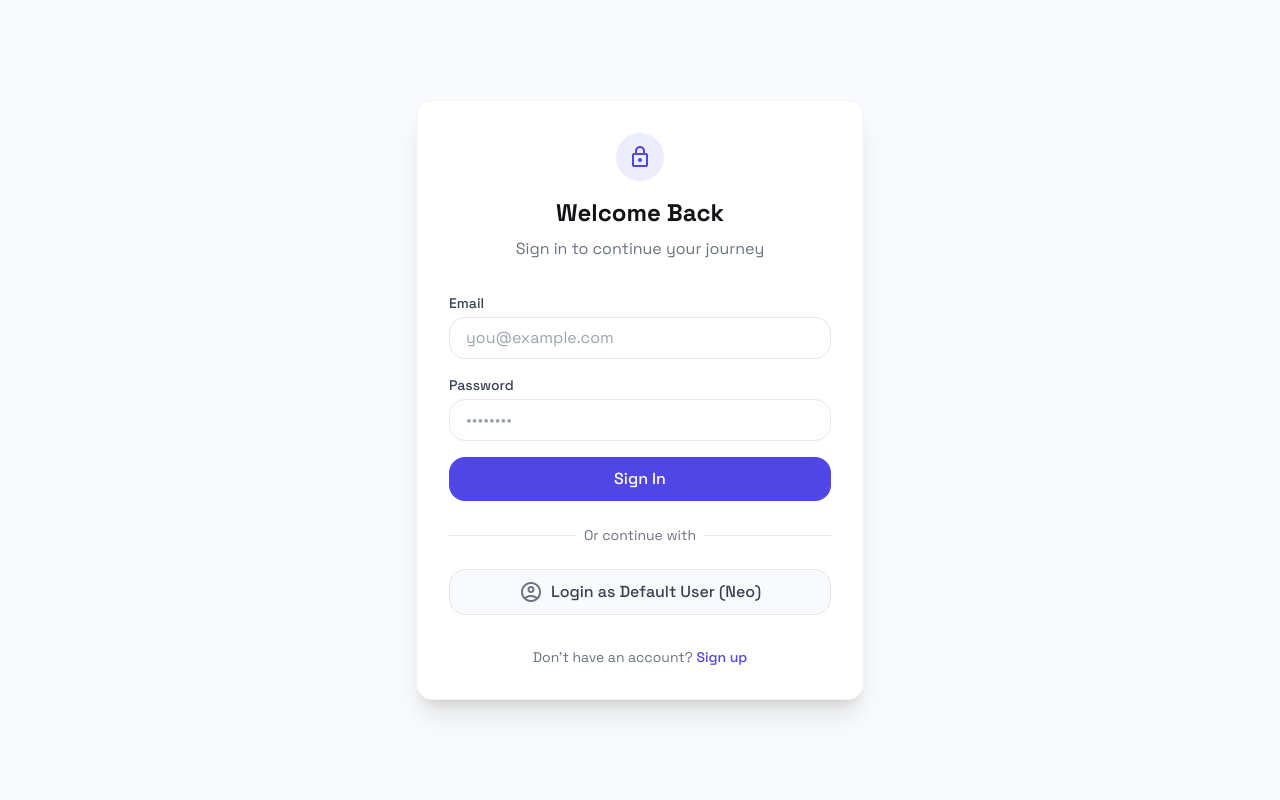
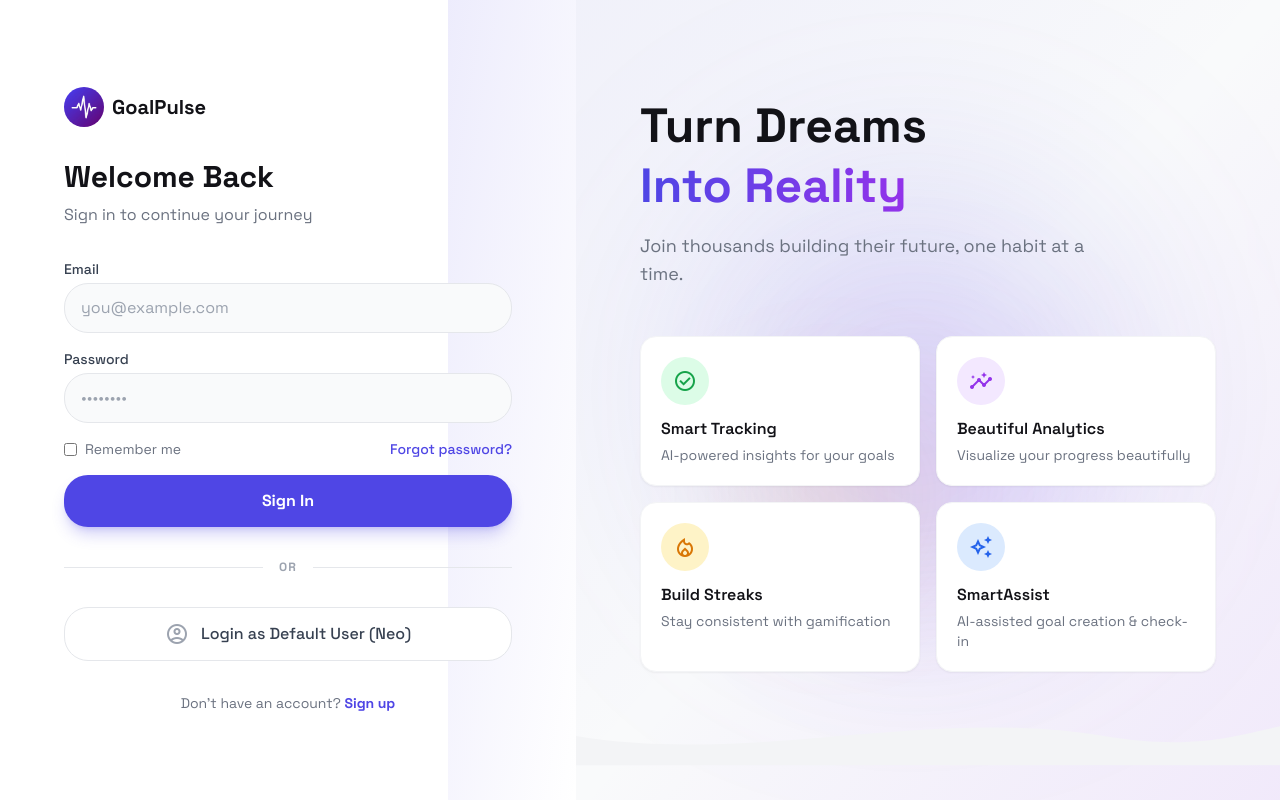
Before and after one commit to Iamsbharti/GoalPulse, a Next.js app in the folder frontend/: page /login in a window 1280 px wide. Built offline with nearby package versions, Linux system fonts and the light colour scheme.

Commit message:
logout feature; landing page

```diff
--- a/frontend/app/login/page.tsx
+++ b/frontend/app/login/page.tsx
@@ -3,6 +3,8 @@
 import { useState } from "react";
 import Link from "next/link";
 import { useAuth } from "@/context/AuthContext";
+
+import { AuthLayout } from "@/components/AuthLayout";
 
 export default function LoginPage() {
     const [email, setEmail] = useState("");
@@ -30,18 +32,15 @@ export default function LoginPage() {
     };
 
     return (
-        <div className="min-h-screen flex items-center justify-center bg-[#F9FAFB] dark:bg-[#121217] p-4">
-            <div className="w-full max-w-md bg-white dark:bg-[#19192E] rounded-2xl shadow-xl p-8 border border-gray-100 dark:border-gray-800">
-                <div className="text-center mb-8">
-                    <div className="w-12 h-12 bg-primary/10 rounded-xl flex items-center justify-center mx-auto mb-4">
-                        <span className="material-symbols-outlined text-primary text-2xl">lock</span>
-                    </div>
-                    <h1 className="text-2xl font-bold text-[#121217] dark:text-white mb-2">Welcome Back</h1>
-                    <p className="text-gray-500 dark:text-gray-400">Sign in to continue your journey</p>
-                </div>
-
+        <AuthLayout
+            title="Welcome Back"
+            subtitle="Sign in to continue your journey"
+            linkText="Don't have an account?"
+            linkUrl="/signup"
+            linkAction="Sign up"
+        >
             {error && (
-                    <div className="bg-red-50 text-red-600 p-3 rounded-lg mb-6 text-sm text-center border border-red-100">
+                <div className="bg-red-50 dark:bg-red-900/10 text-red-600 dark:text-red-400 p-3 rounded-lg text-sm text-center border border-red-100 dark:border-red-800 animate-in fade-in slide-in-from-top-2">
                     {error}
                 </div>
             )}
@@ -54,7 +53,7 @@ export default function LoginPage() {
                         required
                         value={email}
                         onChange={(e) => setEmail(e.target.value)}
-                            className="w-full px-4 py-2 rounded-lg border border-gray-200 dark:border-gray-700 bg-white dark:bg-gray-800 text-gray-900 dark:text-white focus:ring-2 focus:ring-primary/20 focus:border-primary transition-all outline-none"
+                        className="w-full px-4 py-3 rounded-xl border border-gray-200 dark:border-gray-700 bg-gray-50 dark:bg-gray-800/50 text-gray-900 dark:text-white focus:ring-2 focus:ring-primary/20 focus:border-primary transition-all outline-none"
                         placeholder="you@example.com"
                     />
                 </div>
@@ -65,45 +64,45 @@ export default function LoginPage() {
                         required
                         value={password}
                         onChange={(e) => setPassword(e.target.value)}
-                            className="w-full px-4 py-2 rounded-lg border border-gray-200 dark:border-gray-700 bg-white dark:bg-gray-800 text-gray-900 dark:text-white focus:ring-2 focus:ring-primary/20 focus:border-primary transition-all outline-none"
+                        className="w-full px-4 py-3 rounded-xl border border-gray-200 dark:border-gray-700 bg-gray-50 dark:bg-gray-800/50 text-gray-900 dark:text-white focus:ring-2 focus:ring-primary/20 focus:border-primary transition-all outline-none"
                         placeholder="••••••••"
                     />
+                </div>
+
+                <div className="flex items-center justify-between text-sm">
+                    <label className="flex items-center gap-2 cursor-pointer">
+                        <input type="checkbox" className="rounded border-gray-300 text-primary focus:ring-primary" />
+                        <span className="text-gray-500 dark:text-gray-400">Remember me</span>
+                    </label>
+                    <a href="#" className="text-primary hover:text-primary-600 font-medium">Forgot password?</a>
                 </div>
 
                 <button
                     type="submit"
                     disabled={isLoading}
-                        className="w-full bg-primary hover:bg-primary-600 text-white font-medium py-2.5 rounded-lg transition-colors flex items-center justify-center gap-2 disabled:opacity-70 disabled:cursor-not-allowed"
+                    className="w-full bg-primary hover:bg-primary-600 text-white font-bold py-3.5 rounded-xl shadow-lg shadow-primary/25 hover:shadow-primary/40 transition-all transform hover:-translate-y-0.5 flex items-center justify-center gap-2 disabled:opacity-70 disabled:cursor-not-allowed disabled:transform-none"
                 >
                     {isLoading ? <span className="material-symbols-outlined animate-spin text-sm">progress_activity</span> : "Sign In"}
                 </button>
             </form>
 
-                <div className="relative my-6">
+            <div className="relative my-8">
                 <div className="absolute inset-0 flex items-center">
-                        <div className="w-full border-t border-gray-200 dark:border-gray-700"></div>
+                    <div className="w-full border-t border-gray-200 dark:border-gray-800"></div>
                 </div>
                 <div className="relative flex justify-center text-sm">
-                        <span className="px-2 bg-white dark:bg-[#19192E] text-gray-500">Or continue with</span>
+                    <span className="px-4 bg-white dark:bg-[#121217] text-gray-400 uppercase tracking-widest text-xs font-bold">Or</span>
                 </div>
             </div>
 
             <button
                 onClick={handleDefaultLogin}
                 disabled={isLoading}
-                    className="w-full bg-gray-50 dark:bg-gray-800 hover:bg-gray-100 dark:hover:bg-gray-700 text-gray-700 dark:text-gray-300 font-medium py-2.5 rounded-lg border border-gray-200 dark:border-gray-700 transition-colors flex items-center justify-center gap-2"
+                className="w-full bg-white dark:bg-[#1a1a2e] hover:bg-gray-50 dark:hover:bg-[#23233e] text-gray-700 dark:text-gray-300 font-medium py-3.5 rounded-xl border border-gray-200 dark:border-gray-700 transition-all flex items-center justify-center gap-3 group"
             >
-                    <span className="material-symbols-outlined text-gray-500">account_circle</span>
-                    Login as Default User (Neo)
+                <span className="material-symbols-outlined text-gray-400 group-hover:text-primary transition-colors">account_circle</span>
+                <span>Login as Default User (Neo)</span>
             </button>
-
-                <p className="mt-8 text-center text-sm text-gray-500 dark:text-gray-400">
-                    Don't have an account?{" "}
-                    <Link href="/signup" className="text-primary hover:text-primary-600 font-medium">
-                        Sign up
-                    </Link>
-                </p>
-            </div>
-        </div>
+        </AuthLayout>
     );
 }
--- a/frontend/app/page.tsx
+++ b/frontend/app/page.tsx
@@ -1,7 +1,7 @@
 "use client";
 
 import Link from "next/link";
-import { useState, useEffect } from "react";
+import { useState, useEffect, useRef } from "react";
 import { useRouter } from "next/navigation";
 import { useAuth } from "@/context/AuthContext";
 import { CATEGORIES } from "@/lib/constants";
@@ -47,9 +47,23 @@ export default function Home() {
   const [selectedGoalForCheckin, setSelectedGoalForCheckin] = useState<Goal | null>(null);
   const [isGoalInsightsOpen, setIsGoalInsightsOpen] = useState(false);
   const [selectedGoalId, setSelectedGoalId] = useState<string | null>(null);
+  const [isSettingsOpen, setIsSettingsOpen] = useState(false);
+  const settingsRef = useRef<HTMLDivElement>(null);
 
-  const { user, isLoading: authLoading } = useAuth();
+  const { user, isLoading: authLoading, logout } = useAuth();
   const router = useRouter();
+
+  useEffect(() => {
+    function handleClickOutside(event: MouseEvent) {
+      if (settingsRef.current && !settingsRef.current.contains(event.target as Node)) {
+        setIsSettingsOpen(false);
+      }
+    }
+    document.addEventListener("mousedown", handleClickOutside);
+    return () => {
+      document.removeEventListener("mousedown", handleClickOutside);
+    };
+  }, []);
 
   // Redirect if not logged in
   useEffect(() => {
@@ -203,10 +217,32 @@ export default function Home() {
               <span>Stats</span>
             </Link>
           </div>
-          <div className="flex items-center gap-4 border-l border-gray-100 dark:border-gray-800 pl-6">
-            <button className="p-2 hover:bg-gray-100 dark:hover:bg-gray-800 rounded-lg transition-colors">
+          <div ref={settingsRef} className="flex items-center gap-4 border-l border-gray-100 dark:border-gray-800 pl-6 relative">
+            <button
+              onClick={() => setIsSettingsOpen(!isSettingsOpen)}
+              className="p-2 hover:bg-gray-100 dark:hover:bg-gray-800 rounded-lg transition-colors"
+            >
               <span className="material-symbols-outlined">settings</span>
             </button>
+
+            {isSettingsOpen && (
+              <div className="absolute top-12 right-0 w-48 bg-white dark:bg-[#1a1a2e] rounded-xl shadow-xl border border-gray-100 dark:border-gray-700 py-2 z-50 animate-in fade-in slide-in-from-top-2">
+                <div className="px-4 py-2 border-b border-gray-100 dark:border-gray-700">
+                  <p className="text-sm font-medium text-[#121217] dark:text-white">{user?.name}</p>
+                  <p className="text-xs text-gray-500 dark:text-gray-400 truncate">{user?.email}</p>
+                </div>
+                <button
+                  onClick={() => {
+                    logout();
+                    setIsSettingsOpen(false);
+                  }}
+                  className="w-full text-left px-4 py-2 text-sm text-red-600 hover:bg-red-50 dark:hover:bg-red-900/10 flex items-center gap-2 transition-colors"
+                >
+                  <span className="material-symbols-outlined text-[18px]">logout</span>
+                  Logout
+                </button>
+              </div>
+            )}
           </div>
         </header>
 
--- /dev/null
+++ b/frontend/components/AuthLayout.tsx
@@ -0,0 +1,115 @@
+import Link from "next/link";
+
+interface AuthLayoutProps {
+    children: React.ReactNode;
+    title: string;
+    subtitle: string;
+    linkText: string;
+    linkUrl: string;
+    linkAction: string;
+}
+
+export function AuthLayout({ children, title, subtitle, linkText, linkUrl, linkAction }: AuthLayoutProps) {
+    return (
+        <div className="min-h-screen w-full flex bg-white overflow-hidden">
+            {/* Left Panel - Form */}
+            <div className="w-full lg:w-[45%] bg-white relative flex items-center justify-center p-8 sm:p-12 lg:p-16">
+                <div className="absolute top-0 right-0 w-32 h-full bg-gradient-to-br from-primary/10 to-transparent" />
+
+                <div className="w-full max-w-md space-y-8 relative z-10">
+                    <div>
+                        <Link href="/" className="inline-flex items-center gap-2 mb-8 group">
+                            <div className="w-10 h-10 bg-primary/10 rounded-xl flex items-center justify-center group-hover:bg-primary/20 transition-colors">
+                                <img src="/logo.png" alt="GoalPulse Logo" className="w-full h-full object-cover rounded-xl" />
+                            </div>
+                            <span className="text-xl font-bold text-[#121217]">GoalPulse</span>
+                        </Link>
+                        <h1 className="text-3xl font-bold text-[#121217] mb-2">
+                            {title}
+                        </h1>
+                        <p className="text-gray-500">{subtitle}</p>
+                    </div>
+
+                    {children}
+
+                    <p className="text-center text-sm text-gray-500">
+                        {linkText}{" "}
+                        <Link href={linkUrl} className="text-primary hover:text-primary-600 font-bold hover:underline transition-all">
+                            {linkAction}
+                        </Link>
+                    </p>
+                </div>
+            </div>
+
+            {/* Right Panel - Illustration */}
+            <div className="hidden lg:flex w-[55%] bg-[#F9FAFB] relative overflow-hidden items-center justify-center">
+                <div className="absolute inset-0">
+                    <div className="absolute top-0 right-0 w-full h-full bg-gradient-to-br from-primary/5 via-transparent to-purple-500/10" />
+                    <div className="absolute top-1/4 right-1/4 w-96 h-96 bg-primary/20 rounded-full blur-[120px] animate-pulse" />
+                    <div className="absolute bottom-1/4 right-1/3 w-64 h-64 bg-purple-500/15 rounded-full blur-[80px] animate-pulse animation-delay-2000" />
+                    <div className="absolute top-1/2 right-1/2 w-48 h-48 bg-amber-500/10 rounded-full blur-[60px] animate-pulse animation-delay-4000" />
+                </div>
+
+                <div className="relative z-10 px-16 py-12">
+                    <div className="mb-12">
+                        <h2 className="text-5xl font-bold text-[#121217] leading-tight">
+                            Turn Dreams <br />
+                            <span className="text-transparent bg-clip-text bg-gradient-to-r from-primary to-purple-600">Into Reality</span>
+                        </h2>
+                        <p className="text-lg text-gray-500 mt-4 max-w-md">
+                            Join thousands building their future, one habit at a time.
+                        </p>
+                    </div>
+
+                    {/* Feature Cards with hover effects */}
+                    <div className="grid grid-cols-2 gap-4 mb-8">
+                        <div className="bg-white rounded-2xl p-5 border border-gray-100 shadow-sm hover:shadow-lg hover:-translate-y-1 transition-all duration-300">
+                            <div className="w-12 h-12 rounded-xl bg-green-100 flex items-center justify-center mb-3">
+                                <span className="material-symbols-outlined text-green-600">check_circle</span>
+                            </div>
+                            <h3 className="font-semibold text-[#121217] mb-1">Smart Tracking</h3>
+                            <p className="text-sm text-gray-500">AI-powered insights for your goals</p>
+                        </div>
+
+                        <div className="bg-white rounded-2xl p-5 border border-gray-100 shadow-sm hover:shadow-lg hover:-translate-y-1 transition-all duration-300 animation-delay-200">
+                            <div className="w-12 h-12 rounded-xl bg-purple-100 flex items-center justify-center mb-3">
+                                <span className="material-symbols-outlined text-purple-600">insights</span>
+                            </div>
+                            <h3 className="font-semibold text-[#121217] mb-1">Beautiful Analytics</h3>
+                            <p className="text-sm text-gray-500">Visualize your progress beautifully</p>
+                        </div>
+
+                        <div className="bg-white rounded-2xl p-5 border border-gray-100 shadow-sm hover:shadow-lg hover:-translate-y-1 transition-all duration-300 animation-delay-400">
+                            <div className="w-12 h-12 rounded-xl bg-amber-100 flex items-center justify-center mb-3">
+                                <span className="material-symbols-outlined text-amber-600">local_fire_department</span>
+                            </div>
+                            <h3 className="font-semibold text-[#121217] mb-1">Build Streaks</h3>
+                            <p className="text-sm text-gray-500">Stay consistent with gamification</p>
+                        </div>
+
+                        <div className="bg-white rounded-2xl p-5 border border-gray-100 shadow-sm hover:shadow-lg hover:-translate-y-1 transition-all duration-300 animation-delay-600">
+                            <div className="w-12 h-12 rounded-xl bg-blue-100 flex items-center justify-center mb-3">
+                                <span className="material-symbols-outlined text-blue-600">auto_awesome</span>
+                            </div>
+                            <h3 className="font-semibold text-[#121217] mb-1">SmartAssist</h3>
+                            <p className="text-sm text-gray-500">AI-assisted goal creation & check-in</p>
+                        </div>
+                    </div>
+                </div>
+
+                {/* Decorative curved line */}
+                <svg className="absolute left-0 bottom-0 w-full h-32 text-gray-100" viewBox="0 0 1440 120" fill="currentColor">
+                    <path d="M0,60 C360,120 720,0 1080,60 C1260,90 1350,60 1440,40 L1440,120 L0,120 Z" />
+                </svg>
+            </div>
+
+            <style jsx>{`
+                .animation-delay-200 { animation-delay: 0.2s; }
+                .animation-delay-400 { animation-delay: 0.4s; }
+                .animation-delay-600 { animation-delay: 0.6s; }
+                .animation-delay-2000 { animation-delay: 2s; }
+                .animation-delay-4000 { animation-delay: 4s; }
+            `}</style>
+        </div>
+    );
+}
```
Also changed, not shown: frontend/app/signup/page.tsx (+19 -23 lines). Lines whose indentation alone changed are shown as unchanged.
